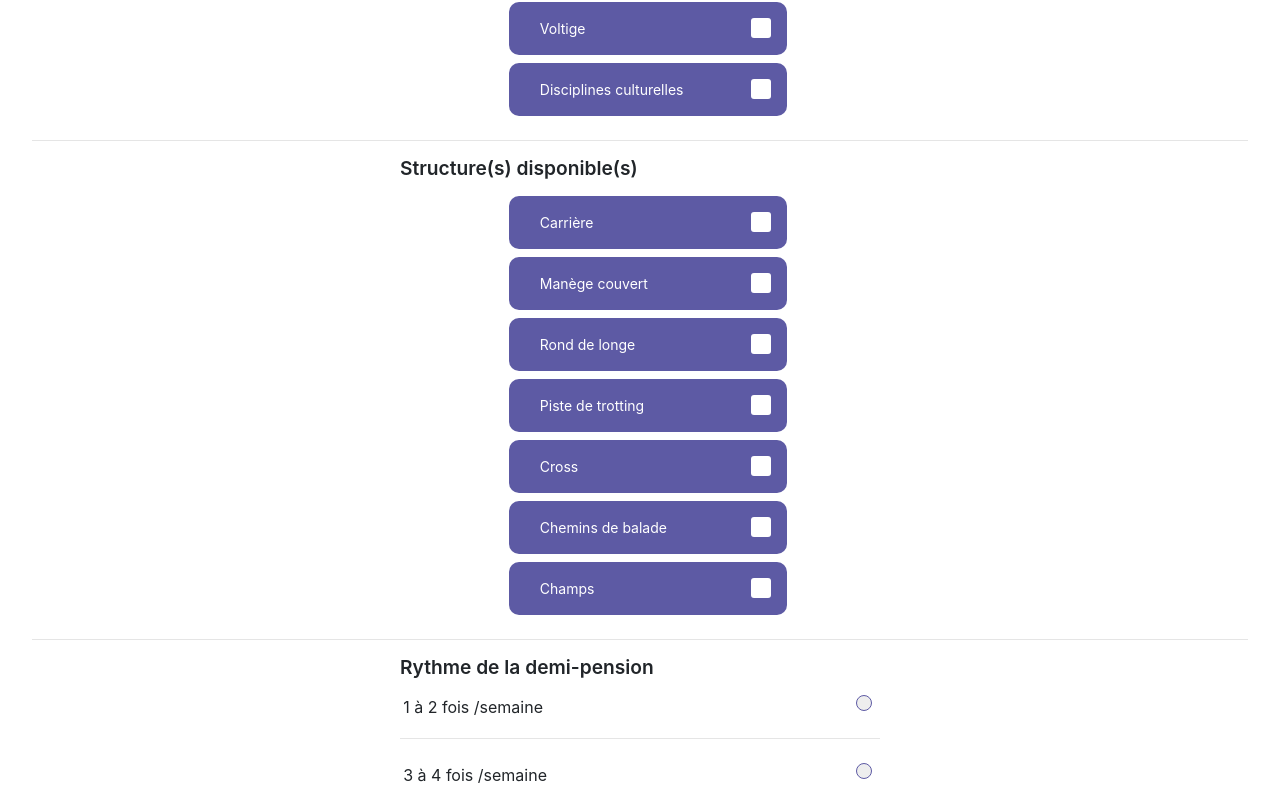
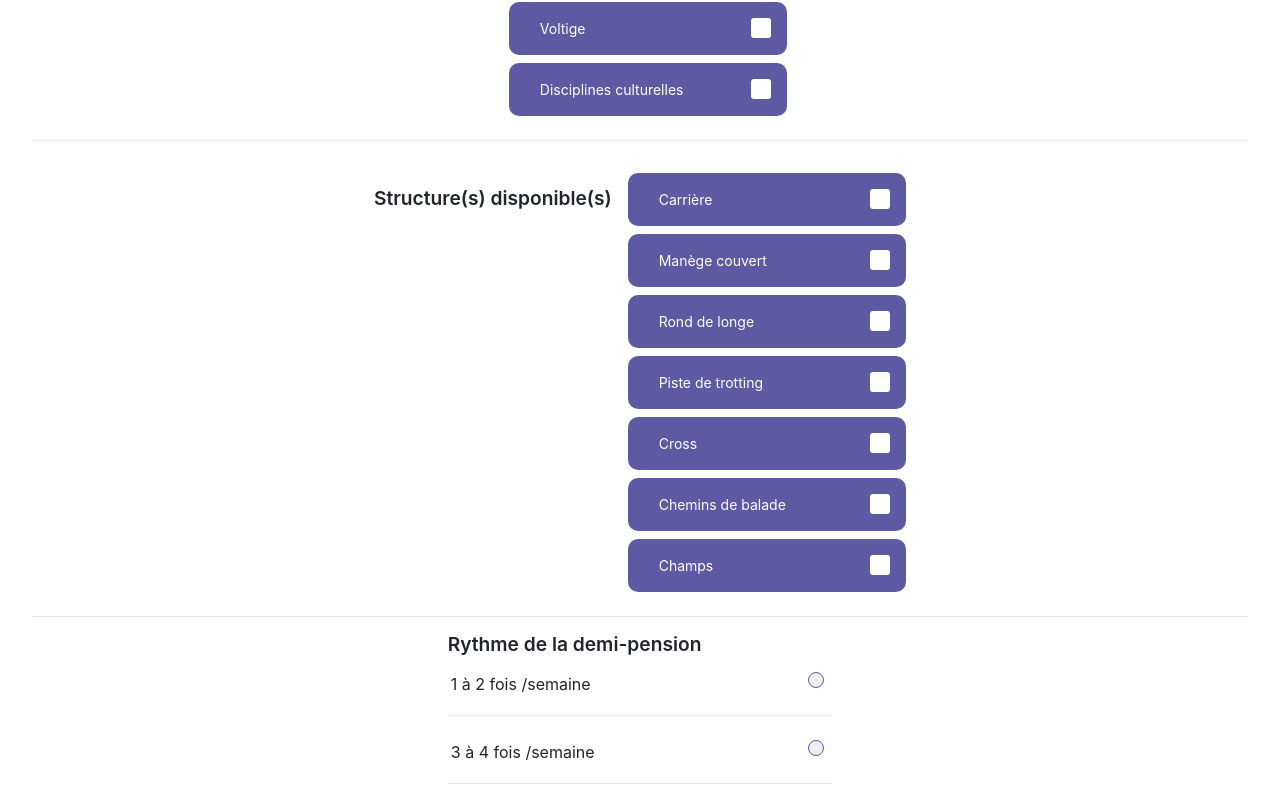
Before and after one commit to Johanna-cs/Caval_Cloud_Front, a React (Create React App) app: page /search-horse in a window 1280 px wide. Shown: the part 1052-1858 px from the top of the page. Built offline with nearby package versions, Linux system fonts and the light colour scheme; no server answers.

Commit message:
adjustement on css desktop

```diff
--- a/src/components/common_section/common_section.css
+++ b/src/components/common_section/common_section.css
@@ -1,12 +1,16 @@
 @media (min-width: 728px) and (max-width: 1280px), (min-width: 1281px) {
   .mainInput, .competDiv, .priceDiv, .disciplineList, .frequencyDiv, .hebergement, .idealHorse, .idealOwner, .locationDiv, .scuring, .structures  {
 
-  width: 30em;}
+  width: 100%;}
 
 
 
-.competDiv, .priceDiv, .disciplineList, .frequencyDiv, .hebergement, .idealHorse, .idealOwner, .idealRider, .locationDiv, .scuring, .structures {
-  width: 480px;
+.select_compet, .priceDiv, .disciplineList, .frequencyDiv, .hebergtList, .idealHorse, .idealOwner, .idealRider, .locationDiv, .scuringList, .structures {
+  width: 100%;
+  display: flex;
+  align-items: baseline;
+  flex-flow: row wrap;
+  justify-content: center;
   text-align: left;
 }}
 
@@ -82,7 +86,7 @@
   margin-top: 1em;
   display: flex;
   align-items: center;
-  flex-direction: column;
+  flex-flow: column nowrap;
 }
 /* ***** Frequency ***** */
 .frequencyDiv {
@@ -102,6 +106,6 @@
 .hebergtList, .scuringList {
   display: flex;
   align-items: center;
-  flex-flow: column wrap;
+  flex-flow: column nowrap;
 
 }
--- a/src/components/postRider/postRider.css
+++ b/src/components/postRider/postRider.css
@@ -1,7 +1,6 @@
 .postRider_page {
   display: flex;
-
-  flex-flow: column wrap;
+  flex-flow: column nowrap;
   margin-left: 2em;
   margin-right: 2em;
   padding-bottom: 2em;
```
